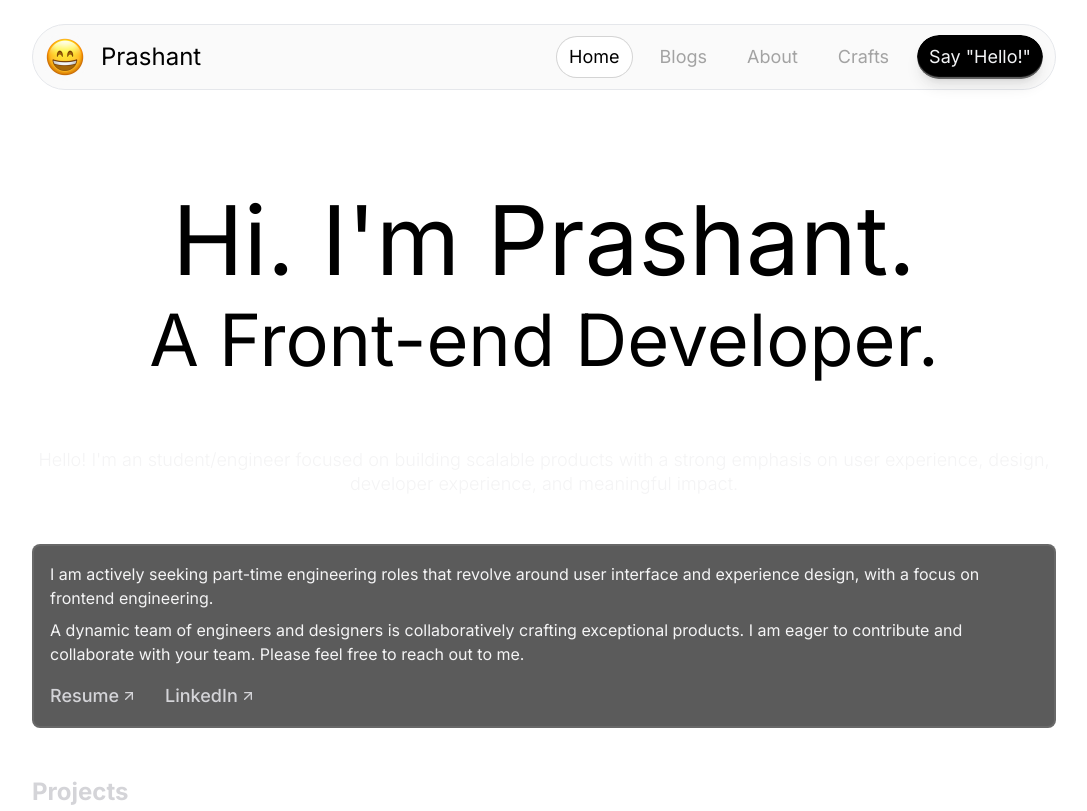
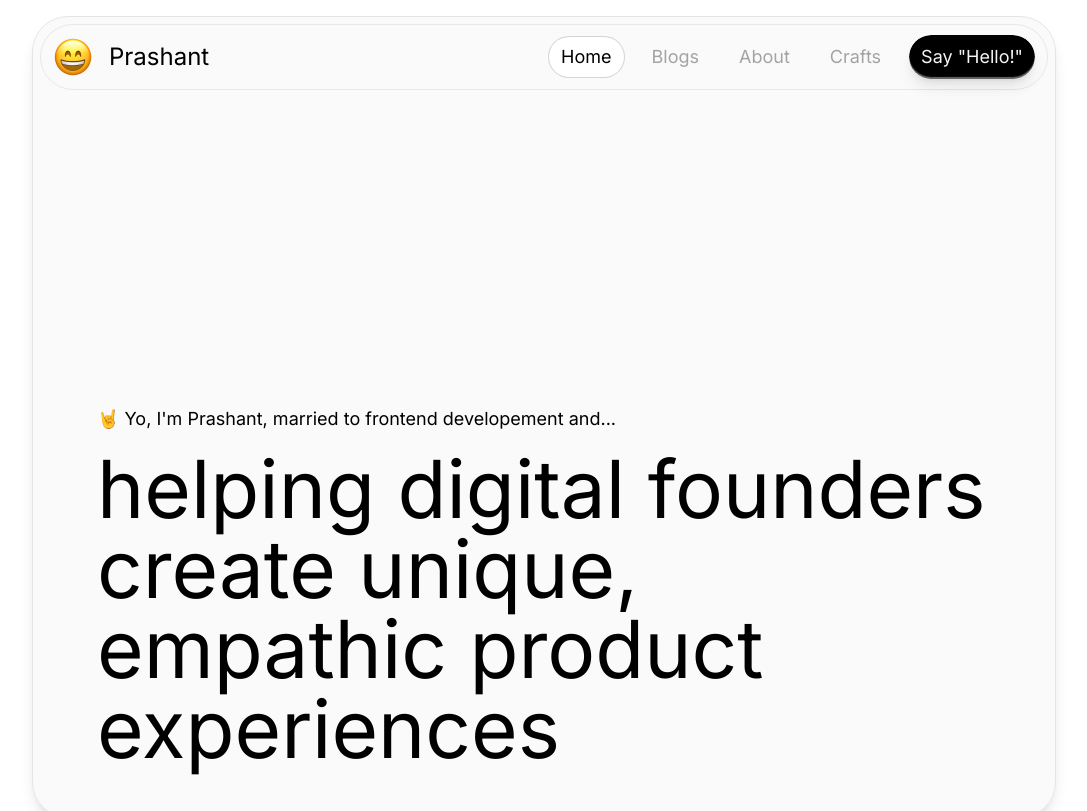
Before and after one commit to prash240303/Portfolio-Prashant, a Next.js app: page / in a window 1280 px wide. Shown: the top 811 px of the page, without its empty margins (96-1183 px from the left). Built offline with nearby package versions, Linux system fonts and the light colour scheme.

Commit message:
added landing page

```diff
--- a/src/app/globals.css
+++ b/src/app/globals.css
@@ -34,6 +34,13 @@ body {
   @apply box-border mx-auto;
   @apply w-full max-w-screen-md; /* Adjust max-width as per your design needs */
 }
+
+.view-container-nonshrinked {
+  width: 100%;
+  max-width: calc(1024px - 1rem); /* 1024px is the default max-width for max-w-screen-lg in Tailwind */
+  /* Adjust the max-width value if your tailwind config has a different value for max-w-screen-lg */
+}
+
 
 .mdx-content > h1,
 .mdx-content > * > h1 {
@@ -76,6 +83,7 @@ body {
     @apply my-3 leading-5 text-sm;
   }
 }
+
 
 
 @layer utilities {
--- a/src/app/page.tsx
+++ b/src/app/page.tsx
@@ -2,10 +2,8 @@
 import { useState, useEffect } from "react";
 import ProjectCard from "../components/ProjectCard";
 import projects from "../data/Projects";
-import Landing from "../components/Landing";
 import Link from "next/link";
-import ThemeSwitch from "@/components/ui/LightDarkSwitch";
-// import AuroraBackground from "../components/ui/aurora-background.";
+import Hero from "../components/Landing";
 function Home() {
   const [showContent, setShowContent] = useState(false);
   useEffect(() => {
@@ -18,10 +16,10 @@ function Home() {
   return (
     <>
       <div
-        className={`view-container hero-section ${showContent ? "fade-in" : ""
+        className={`hero-section ${showContent ? "fade-in" : ""
           }  grid grid-cols-1 item-start justify-start`}
       >
-        <Landing />
+        <Hero />
         <section className="md:my-8 my-4 py-4">
           <div className="about-content-wrapper leading-6 text-lg text-center font-light text-zinc-100 md:px-0 px-2 mt-6">
             <p>
--- a/src/components/Landing.tsx
+++ b/src/components/Landing.tsx
@@ -1,18 +1,16 @@
-const Landing = () => {
+const Hero = () => {
   return (
-    <section className="flex md:mt-48 mt-12  flex-col items-center  justify-center gap-10  ">
-      <div className="flex flex-col gap-4  items-center  justify-center">
-        <div className=" text-center text-4xl md:text-8xl">
-          {" Hi. I'm Prashant."}
+    <section className="flex md:mt-4 px-4 bg-neutral-50/85 bg-blur-lg  view-container  mt-4 flex-col items-center justify-center gap-10 border border-neutral-200 rounded-[36px] shadow-lg">
+      <div className="flex flex-col mt-[340px] gap-4 items-start justify-start p-12">
+        <div className="text-left text-lg">
+          {`🤘 Yo, I'm Prashant, married to frontend developement and...`}
         </div>
-        <div className="text-center text-3xl  md:text-7xl lg-[80px]">
-          A Front-end Developer.
+        <div className="text-left text-3xl md:text-7xl lg:text-[80px]">
+          helping digital founders create unique, empathic product experiences
         </div>
       </div>
     </section>
   );
 }
 
-
-
-export default Landing;
+export default Hero;
--- a/src/components/Navbar.tsx
+++ b/src/components/Navbar.tsx
@@ -47,7 +47,7 @@ export default function Navbar() {
 
   return (
     <div
-      className={`navbar ${shrink ? "view-container-shrinked" : "view-container"} z-10 flex fixed left-1/2 border bg-neutral-50/85 bg-blur-lg -translate-x-1/2 top-6 backdrop-blur-xl md:gap-4 gap-2 w-full rounded-full justify-between items-center transition-all md:p-2 p-1 duration-300 `}
+    className={`navbar ${shrink ? "view-container-shrinked" : "view-container-nonshrinked"} z-10 flex fixed left-1/2 border bg-neutral-50/85 bg-blur-lg -translate-x-1/2 top-6 backdrop-blur-xl md:gap-4 gap-2 w-full rounded-full justify-between items-center transition-all md:p-2 p-1 duration-300 `}
     >
       <div className="flex place-items-center h-full gap-3 transition-all duration-300">
         <motion.span
```
